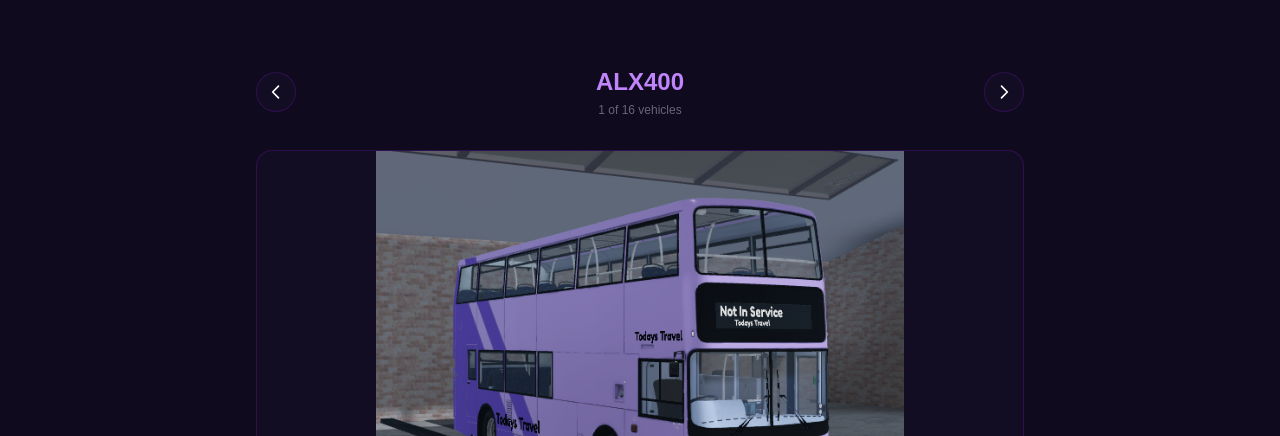
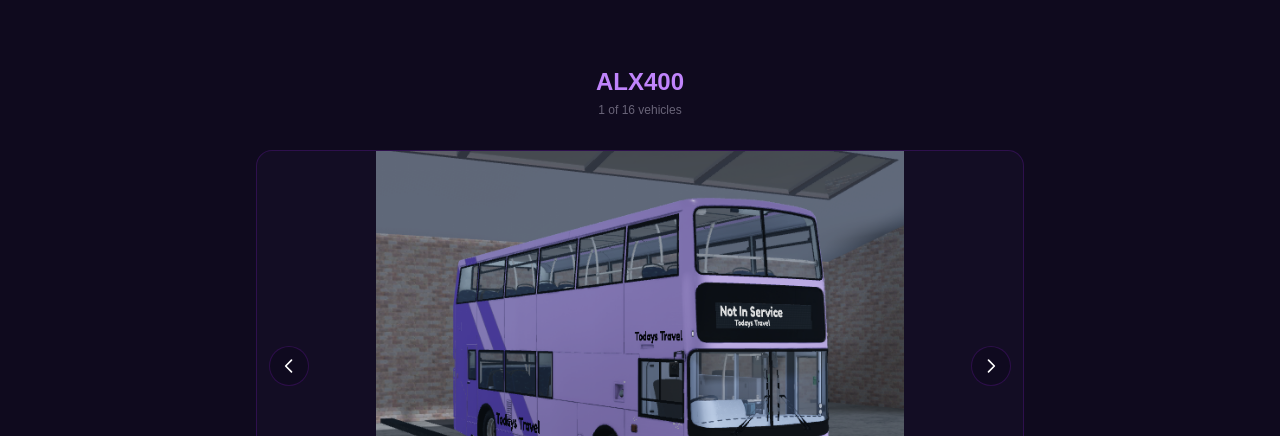
Before and after one commit to XPMaster4865/todays-travel, a Next.js app: page /fleet in a window 1280 px wide. Shown: the part 251-687 px from the top of the page. Built offline with nearby package versions, Linux system fonts and the light colour scheme.

Commit message:
Move fleet nav arrows onto image sides

```diff
--- a/components/FleetCarousel.tsx
+++ b/components/FleetCarousel.tsx
@@ -23,37 +23,13 @@ export default function FleetCarousel({ groups }: { groups: BusGroup[] }) {
   return (
     <div className="flex flex-col items-center gap-8">
 
-      {/* Bus type navigation */}
-      <div className="flex items-center gap-6 w-full max-w-3xl justify-between">
-        <button
-          onClick={prevGroup}
-          className="w-10 h-10 rounded-full bg-[#130d24] border border-purple-900/40 hover:bg-[#8b3cf7]/60 flex items-center justify-center transition-colors shrink-0"
-          aria-label="Previous vehicle"
-        >
-          <svg className="w-5 h-5 text-white" fill="none" stroke="currentColor" viewBox="0 0 24 24">
-            <path strokeLinecap="round" strokeLinejoin="round" strokeWidth={2} d="M15 19l-7-7 7-7" />
-          </svg>
-        </button>
-
-        <div className="text-center">
-          <p className="text-2xl font-extrabold text-[#c084fc]">{group.name}</p>
-          <p className="text-xs text-[#f0eaff]/40 mt-1">
-            {groupIndex + 1} of {groups.length} vehicles
-          </p>
-        </div>
-
-        <button
-          onClick={nextGroup}
-          className="w-10 h-10 rounded-full bg-[#130d24] border border-purple-900/40 hover:bg-[#8b3cf7]/60 flex items-center justify-center transition-colors shrink-0"
-          aria-label="Next vehicle"
-        >
-          <svg className="w-5 h-5 text-white" fill="none" stroke="currentColor" viewBox="0 0 24 24">
-            <path strokeLinecap="round" strokeLinejoin="round" strokeWidth={2} d="M9 5l7 7-7 7" />
-          </svg>
-        </button>
+      {/* Vehicle name */}
+      <div className="text-center">
+        <p className="text-2xl font-extrabold text-[#c084fc]">{group.name}</p>
+        <p className="text-xs text-[#f0eaff]/40 mt-1">{groupIndex + 1} of {groups.length} vehicles</p>
       </div>
 
-      {/* Main image */}
+      {/* Main image with side arrows */}
       <div className="relative w-full max-w-3xl aspect-video rounded-2xl overflow-hidden border border-purple-900/40 bg-[#130d24]">
         {group.images.map((src, i) => (
           <img
@@ -64,6 +40,28 @@ export default function FleetCarousel({ groups }: { groups: BusGroup[] }) {
             style={{ opacity: i === imgIndex ? 1 : 0 }}
           />
         ))}
+
+        {/* Left arrow — previous vehicle */}
+        <button
+          onClick={prevGroup}
+          className="absolute left-3 top-1/2 -translate-y-1/2 w-10 h-10 rounded-full bg-[#0f0a1e]/80 border border-purple-900/40 hover:bg-[#8b3cf7]/80 flex items-center justify-center transition-colors"
+          aria-label="Previous vehicle"
+        >
+          <svg className="w-5 h-5 text-white" fill="none" stroke="currentColor" viewBox="0 0 24 24">
+            <path strokeLinecap="round" strokeLinejoin="round" strokeWidth={2} d="M15 19l-7-7 7-7" />
+          </svg>
+        </button>
+
+        {/* Right arrow — next vehicle */}
+        <button
+          onClick={nextGroup}
+          className="absolute right-3 top-1/2 -translate-y-1/2 w-10 h-10 rounded-full bg-[#0f0a1e]/80 border border-purple-900/40 hover:bg-[#8b3cf7]/80 flex items-center justify-center transition-colors"
+          aria-label="Next vehicle"
+        >
+          <svg className="w-5 h-5 text-white" fill="none" stroke="currentColor" viewBox="0 0 24 24">
+            <path strokeLinecap="round" strokeLinejoin="round" strokeWidth={2} d="M9 5l7 7-7 7" />
+          </svg>
+        </button>
 
         {/* Image counter */}
         {group.images.length > 1 && (
```
